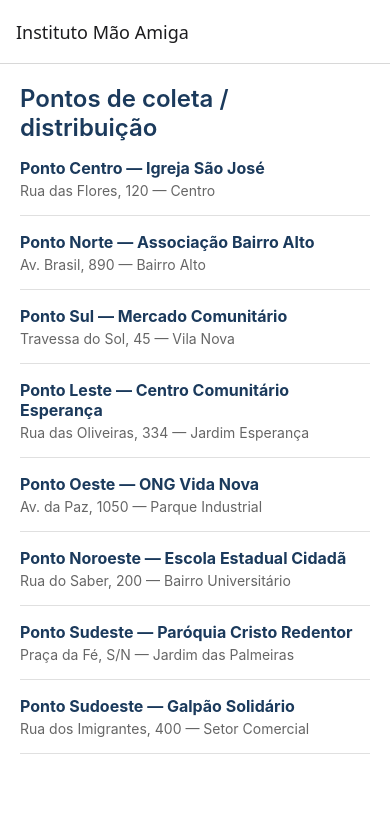
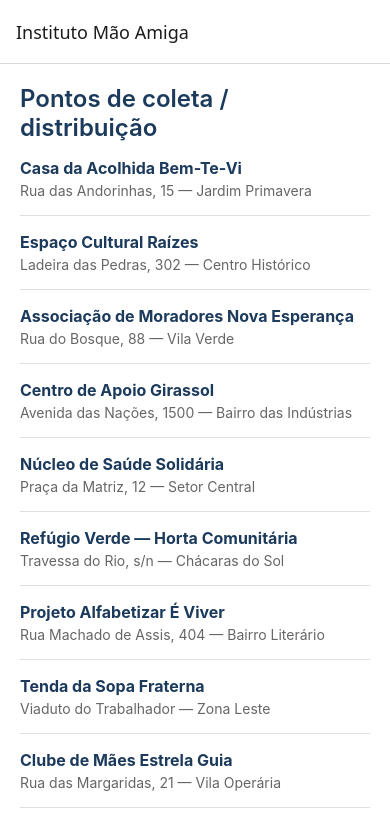
Before and after one commit to caiobrito18/instituto-mao-amiga, a React Native app: screen /Lista in a window 390 px wide. Shown: the top 830 px of the page. Built offline with nearby package versions, Linux system fonts and the light colour scheme.

Commit message:
fix: title and scrollview

```diff
--- a/TelaListaPontos.tsx
+++ b/TelaListaPontos.tsx
@@ -10,70 +10,75 @@ export type Ponto = {
 };
 
 export const pontosMock: Ponto[] = [
-
   {
     id: '1',
-    nome: 'Ponto Centro — Igreja São José',
-    endereco: 'Rua das Flores, 120 — Centro',
-    diasHorarios: 'Segunda a sexta, 9h–17h',
-    recebeDistribui:
-      'Recebe alimentos não perecíveis e roupas; distribui cestas básicas às terças.',
+    nome: 'Casa da Acolhida Bem-Te-Vi',
+    endereco: 'Rua das Andorinhas, 15 — Jardim Primavera',
+    diasHorarios: 'Terça e sexta, 8h–16h',
+    recebeDistribui: 'Arrecada ração e medicamentos veterinários; distribui para cuidadores de animais resgatados.'
   },
   {
     id: '2',
-    nome: 'Ponto Norte — Associação Bairro Alto',
-    endereco: 'Av. Brasil, 890 — Bairro Alto',
-    diasHorarios: 'Terça e quinta, 14h–19h',
-    recebeDistribui:
-      'Recebe hortifruti de feiras; distribui kits de higiene aos sábados.',
+    nome: 'Espaço Cultural Raízes',
+    endereco: 'Ladeira das Pedras, 302 — Centro Histórico',
+    diasHorarios: 'Quarta a domingo, 14h–20h',
+    recebeDistribui: 'Recebe instrumentos musicais e livros de arte; oferece oficinas gratuitas nos finais de semana.'
   },
   {
     id: '3',
-    nome: 'Ponto Sul — Mercado Comunitário',
-    endereco: 'Travessa do Sol, 45 — Vila Nova',
-    diasHorarios: 'Sábado, 8h–12h',
-    recebeDistribui:
-      'Recebe doações de famílias e mercados; distribui refeições prontas no mesmo dia.',
+    nome: 'Associação de Moradores Nova Esperança',
+    endereco: 'Rua do Bosque, 88 — Vila Verde',
+    diasHorarios: 'Segunda e quinta, 9h–12h',
+    recebeDistribui: 'Aceita doações de móveis e eletrodomésticos; repassa para famílias recém-alocadas no bairro.'
   },
   {
     id: '4',
-    nome: 'Ponto Leste — Centro Comunitário Esperança',
-    endereco: 'Rua das Oliveiras, 334 — Jardim Esperança',
-    diasHorarios: 'Segunda, quarta e sexta, 10h–16h',
-    recebeDistribui:
-      'Recebe roupas de frio e cobertores; distribui sopão nas noites de quarta.',
+    nome: 'Centro de Apoio Girassol',
+    endereco: 'Avenida das Nações, 1500 — Bairro das Indústrias',
+    diasHorarios: 'Segunda a quarta, 13h–17h',
+    recebeDistribui: 'Recebe retalhos, linhas e agulhas; distribui artesanato feito por mães da comunidade para venda.'
   },
   {
     id: '5',
-    nome: 'Ponto Oeste — ONG Vida Nova',
-    endereco: 'Av. da Paz, 1050 — Parque Industrial',
-    diasHorarios: 'Segunda a sábado, 8h–18h',
-    recebeDistribui:
-      'Recebe leite, fraldas e itens para bebês; distribui kits maternidade às sextas-feiras.',
+    nome: 'Núcleo de Saúde Solidária',
+    endereco: 'Praça da Matriz, 12 — Setor Central',
+    diasHorarios: 'Todos os dias, 7h–19h',
+    recebeDistribui: 'Arrecada cadeiras de rodas e muletas; faz empréstimo gratuito de equipamentos ortopédicos.'
   },
   {
     id: '6',
-    nome: 'Ponto Noroeste — Escola Estadual Cidadã',
-    endereco: 'Rua do Saber, 200 — Bairro Universitário',
-    diasHorarios: 'Segunda e quarta, 18h–21h',
-    recebeDistribui:
-      'Recebe material escolar e livros; distribui kits de estudo para jovens da comunidade.',
+    nome: 'Refúgio Verde — Horta Comunitária',
+    endereco: 'Travessa do Rio, s/n — Chácaras do Sol',
+    diasHorarios: 'Sábados, 6h–11h',
+    recebeDistribui: 'Recebe sementes, mudas e ferramentas agrícolas; distribui hortaliças frescas para moradores da região.'
   },
   {
     id: '7',
-    nome: 'Ponto Sudeste — Paróquia Cristo Redentor',
-    endereco: 'Praça da Fé, S/N — Jardim das Palmeiras',
-    diasHorarios: 'Domingo, 8h–13h',
-    recebeDistribui:
-      'Recebe doações financeiras e produtos de limpeza; distribui pão e café da manhã aos domingos.',
+    nome: 'Projeto Alfabetizar É Viver',
+    endereco: 'Rua Machado de Assis, 404 — Bairro Literário',
+    diasHorarios: 'Terça e quinta, 18h–22h',
+    recebeDistribui: 'Aceita cadernos novos, mochilas e lápis; oferece aulas de alfabetização para adultos com lanche incluso.'
   },
   {
     id: '8',
-    nome: 'Ponto Sudoeste — Galpão Solidário',
-    endereco: 'Rua dos Imigrantes, 400 — Setor Comercial',
-    diasHorarios: 'Quinta a sábado, 14h–20h',
-    recebeDistribui:
-      'Recebe brinquedos e roupas infantis; promove brechó solidário e distribui lanches para crianças.',
+    nome: 'Tenda da Sopa Fraterna',
+    endereco: 'Viaduto do Trabalhador — Zona Leste',
+    diasHorarios: 'Sexta-feira, 19h–23h',
+    recebeDistribui: 'Arrecada legumes, macarrão e copos térmicos; distribui sopa quente para a população em situação de rua.'
+  },
+  {
+    id: '9',
+    nome: 'Clube de Mães Estrela Guia',
+    endereco: 'Rua das Margaridas, 21 — Vila Operária',
+    diasHorarios: 'Segunda e sexta, 14h–18h',
+    recebeDistribui: 'Recebe lã, tecidos e fraldas geriátricas; distribui cobertores de retalhos para asilos parceiros.'
+  },
+  {
+    id: '10',
+    nome: 'Estação Digital Cidadã',
+    endereco: 'Avenida Tecnológica, 99 — Polo de Inovação',
+    diasHorarios: 'Quarta a sábado, 10h–16h',
+    recebeDistribui: 'Arrecada peças de computador e celulares antigos; conserta e doa eletrônicos para estudantes de escolas públicas.'
   }
 ];
 
@@ -103,11 +108,11 @@ function PontoItem({
 
 export default function TelaListaPontos({ navigation }: Props) {
   return (
-    <ScrollView style={styles.container}>
-      <Text style={styles.titulo}>Pontos de coleta / distribuição</Text>
+    <View style={styles.container}>
       <FlatList
         data={pontosMock}
         keyExtractor={ item => item.id.toString()}
+        ListHeaderComponent={()=><Text style={styles.titulo}>Pontos de coleta / distribuição</Text>}
         renderItem={({item})=>
           <PontoItem
           ponto={item}
@@ -116,7 +121,7 @@ export default function TelaListaPontos({ navigation }: Props) {
         }
       />
 
-    </ScrollView>
+    </View>
   );
 }
 
```
